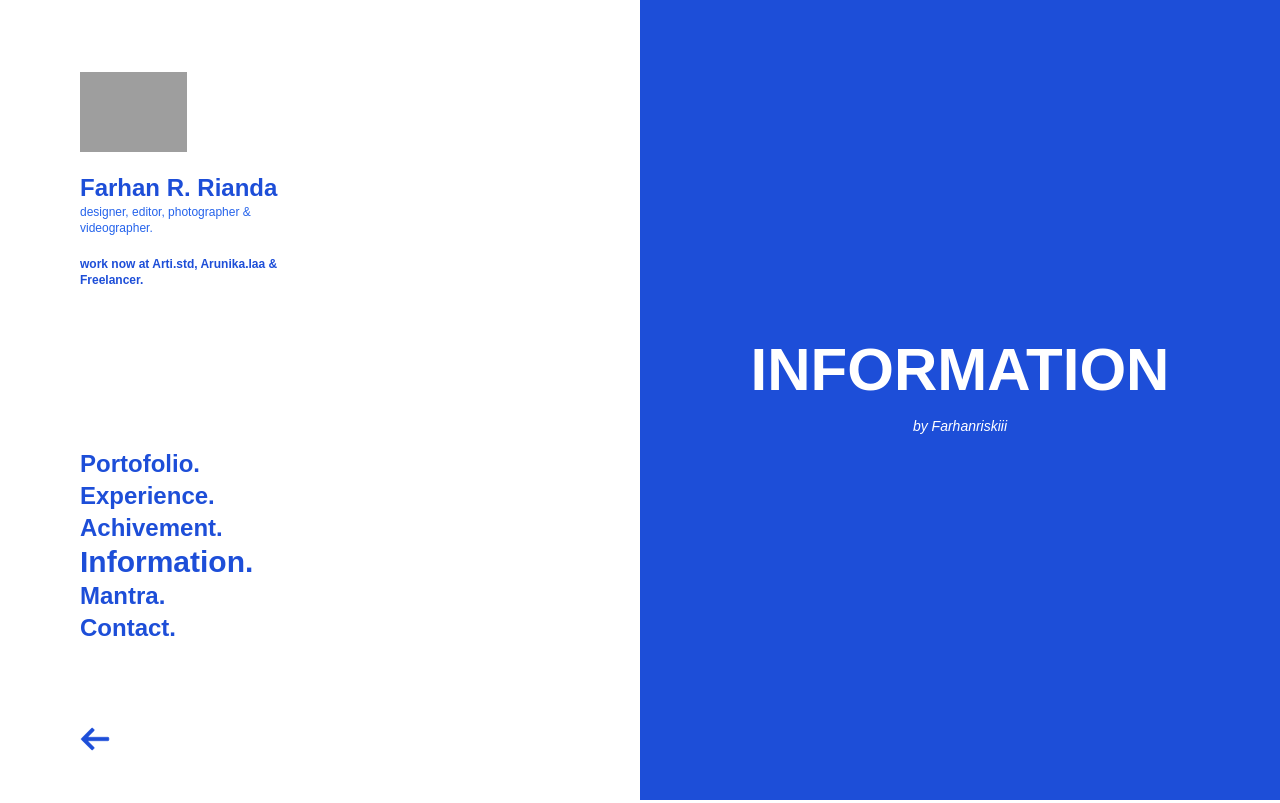
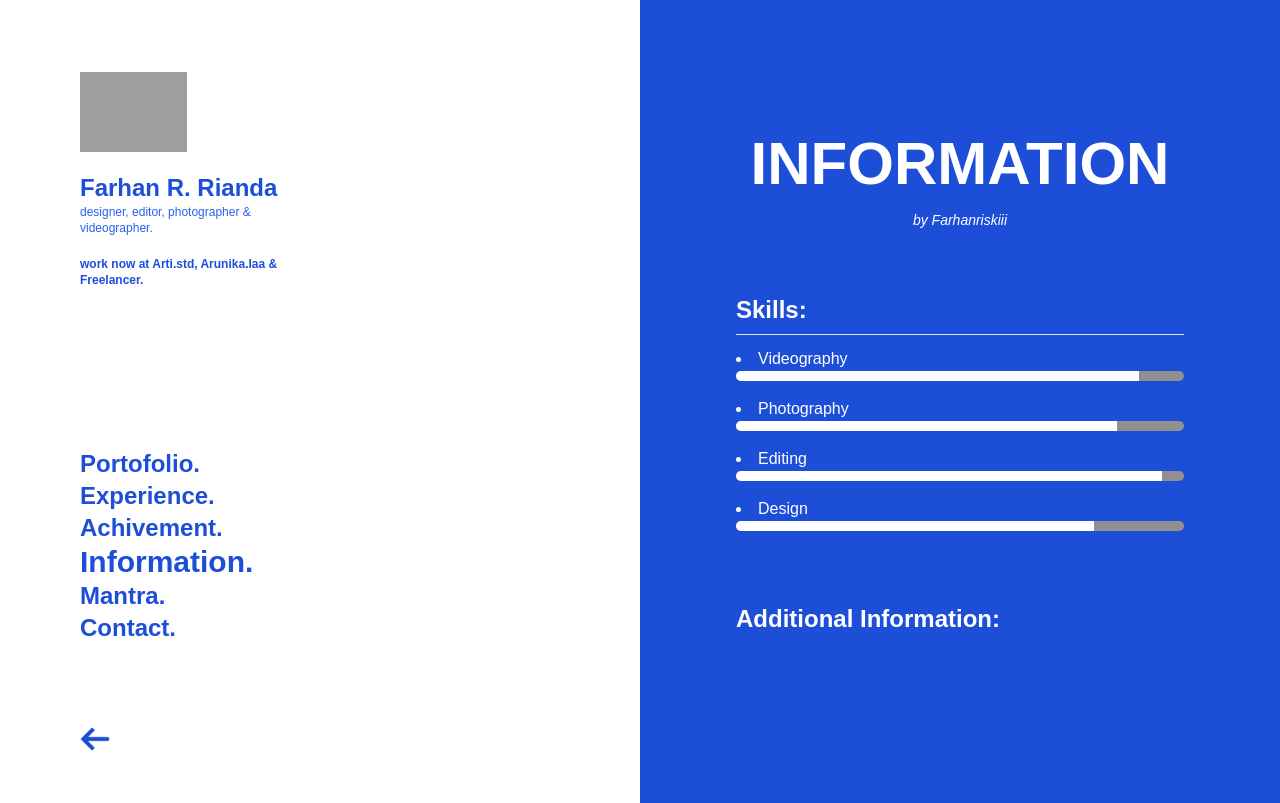
Before and after one commit to farhanriski/farhanriskiii.com, a website: page public/information.html in a window 1280 px wide. Drawn offline with Linux system fonts and the light colour scheme; grey boxes are pictures that could not be loaded.

Commit message:
add information

```diff
--- a/public/information.html
+++ b/public/information.html
@@ -8,7 +8,7 @@
     <link rel="icon" type="image/x-icon" href="assets/Asset 13000.png">
     <link rel="stylesheet" href="css/style.css" />
     <style>
-.portfolio-item {
+    .portfolio-item {
       opacity: 0;
       transform: translateY(20px);
       animation: fadeInUp 1s forwards;
@@ -56,7 +56,27 @@
         transform: translateY(0);
       }
     }
-  </style>
+    /* Ganti warna garis persentase sesuai preferensi Anda */
+    .progress {
+      width: 100%;
+      height: 10px;
+      background-color: #909090;
+      border-radius: 10px;
+      overflow: hidden;
+    }
+
+    .progress-bar {
+      height: 100%;
+      background-color: #fff; /* Warna garis persentase */
+      width: 0;
+      transition: width 5s ease-in-out; /* Animasi pertumbuhan garis persentase */
+    }
+
+    .skill-name {
+      display: inline-block;
+      margin-right: 10px;
+    }
+
     </style>
   </head>
   <body class="h-screen bg-white">
@@ -111,6 +131,42 @@
             <div class="container bg-blue-700 text-center pt-10 sm:pt-10 pb-20 text-white">
               <h1 class="font-extrabold my-4 text-5xl sm:text-6xl text-white">INFORMATION</h1>
               <p class="italic text-sm text-center">by Farhanriskiii</p>
+              <div class="mt-6 text-left mx-10 sm:mx-24 pt-10">
+                <h2 class="font-semibold text-2xl text-white mb-2">Skills:</h2>
+                <hr>
+                <ul class="list-disc list-inside mt-3">
+                  <li class="mb-4">
+                    <span class="skill-name">Videography</span>
+                    <div class="progress">
+                      <div class="progress-bar" style="width: 90%;"></div>
+                    </div>
+                  </li>
+                  <li class="mb-4">
+                    <span class="skill-name">Photography</span>
+                    <div class="progress">
+                      <div class="progress-bar" style="width: 85%;"></div>
+                    </div>
+                  </li>
+                  <li class="mb-4">
+                    <span class="skill-name">Editing</span>
+                    <div class="progress">
+                      <div class="progress-bar" style="width: 95%;"></div>
+                    </div>
+                  </li>
+                  <li class="mb-4">
+                    <span class="skill-name">Design</span>
+                    <div class="progress">
+                      <div class="progress-bar" style="width: 80%;"></div>
+                    </div>
+                  </li>
+                  <!-- Tambahkan keterampilan lain sesuai kebutuhan -->
+                </ul>
+
+                <div class="pt-14">
+                <h2 class="font-semibold text-2xl text-white mb-2">Additional Information:</h2>
+                  <p></p>
+                </div>
+              </div>
             </div>
           </div>
         </div>
```
Also changed, not shown: public/css/style.css.
